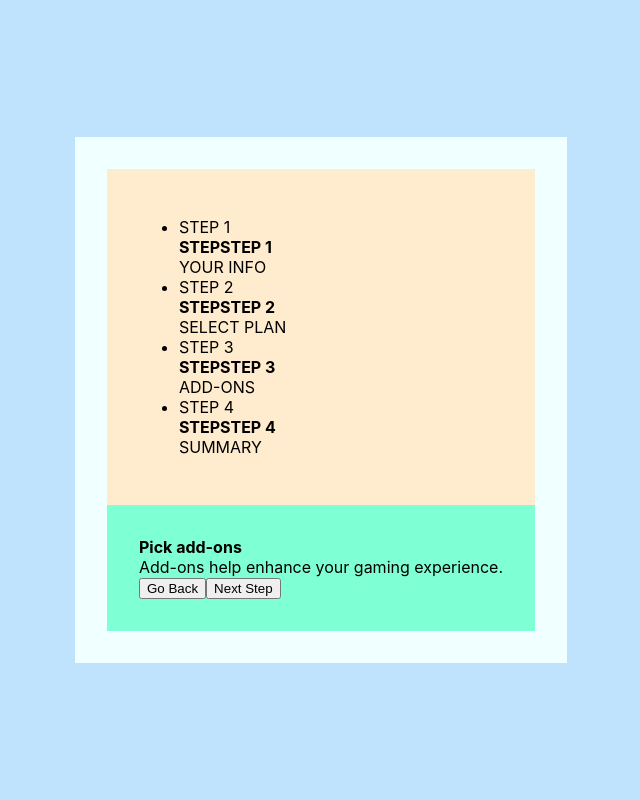
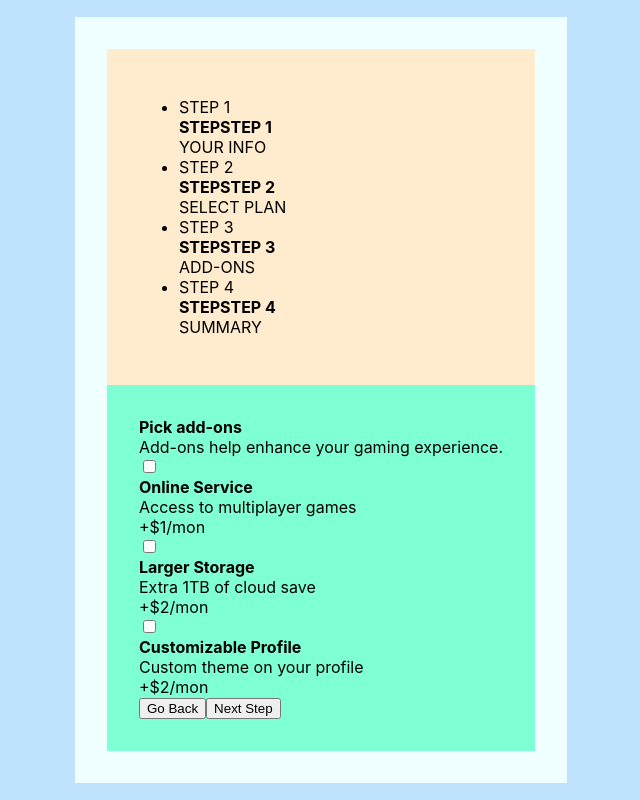
Before and after one commit to mnavai/multistepsform-reactapp, a React (Create React App) app: page /add-ons in a window 1280 px wide. Shown: the whole page, without its empty margins (319-959 px from the left). Built offline with nearby package versions, Linux system fonts and the light colour scheme; the HTML template or start-up script is replaced by a standard one.

Commit message:
add-ons page is done

```diff
--- a/src/components/Checkbox/Checkbox.jsx
+++ b/src/components/Checkbox/Checkbox.jsx
@@ -1,14 +1,16 @@
-
-const Checkbox = () => {
+const Checkbox = ({label,text,price}) => {
     return(
         <div className="checkbox-container">
             <div className="checkbox">
                 <input type="checkbox" id="myCheckbox"></input>
             </div>
-            <hgroup className="label-text">
-
-            </hgroup>
-            <div className="price-tag"></div>
+            <div className="label-text">
+                <h5 className="checkbox-label">{label}</h5>
+                <p className="checkbox-p">{text}</p>
+            </div>
+            <div className="price-tag">
+                <p className="price-tag-p">{price}</p>
+            </div>
         </div>
     );
 }
--- a/src/pages/AddOns.js
+++ b/src/pages/AddOns.js
@@ -2,6 +2,8 @@ import { Link } from "react-router-dom";
 import Button from "../components/Button/Button";
 import Sidebar from "../components/Sidebar/Sidebar";
 import HeadingGroup from "../components/HeadingGroup/HeadingGroup";
+import Checkbox from "../components/Checkbox/Checkbox";
+
 const AddOns = () => {
     return (
         <div className="add-ons">
@@ -9,13 +11,15 @@ const AddOns = () => {
           <main class="main-section">
             <HeadingGroup heading="Pick add-ons" ptag="Add-ons help enhance your gaming experience." />
             <div id="form" className="form-group">
-              <div className="checkbox-group" >
-
-              </div>
-              <div className="buttons">
-              <Link to="/select-plan"><Button type="submit" className="btn-goback">Go Back</Button></Link>
-              <Link to="/summary"><Button type="submit" className="btn">Next Step</Button></Link>
-            </div>
+                <div className="checkbox-group">
+                    <Checkbox label="Online Service" text="Access to multiplayer games" price="+$1/mon" />
+                    <Checkbox label="Larger Storage" text="Extra 1TB of cloud save" price="+$2/mon" />
+                    <Checkbox label="Customizable Profile" text="Custom theme on your profile" price="+$2/mon" />
+                </div>
+                <div className="buttons">
+                    <Link to="/select-plan"><Button type="submit" className="btn-goback">Go Back</Button></Link>
+                    <Link to="/summary"><Button type="submit" className="btn">Next Step</Button></Link>
+                </div>
             </div>
           </main>
         </div>
```
